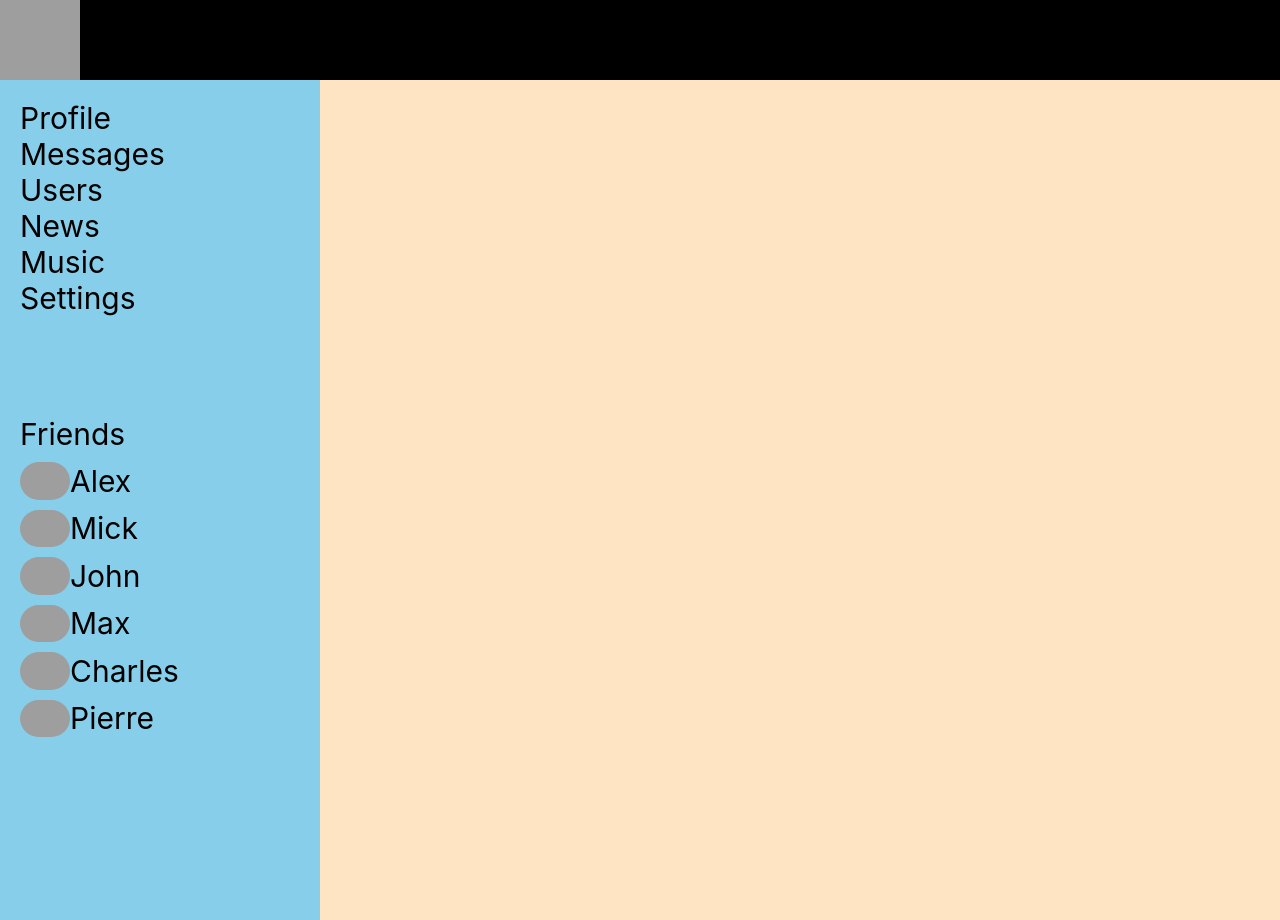
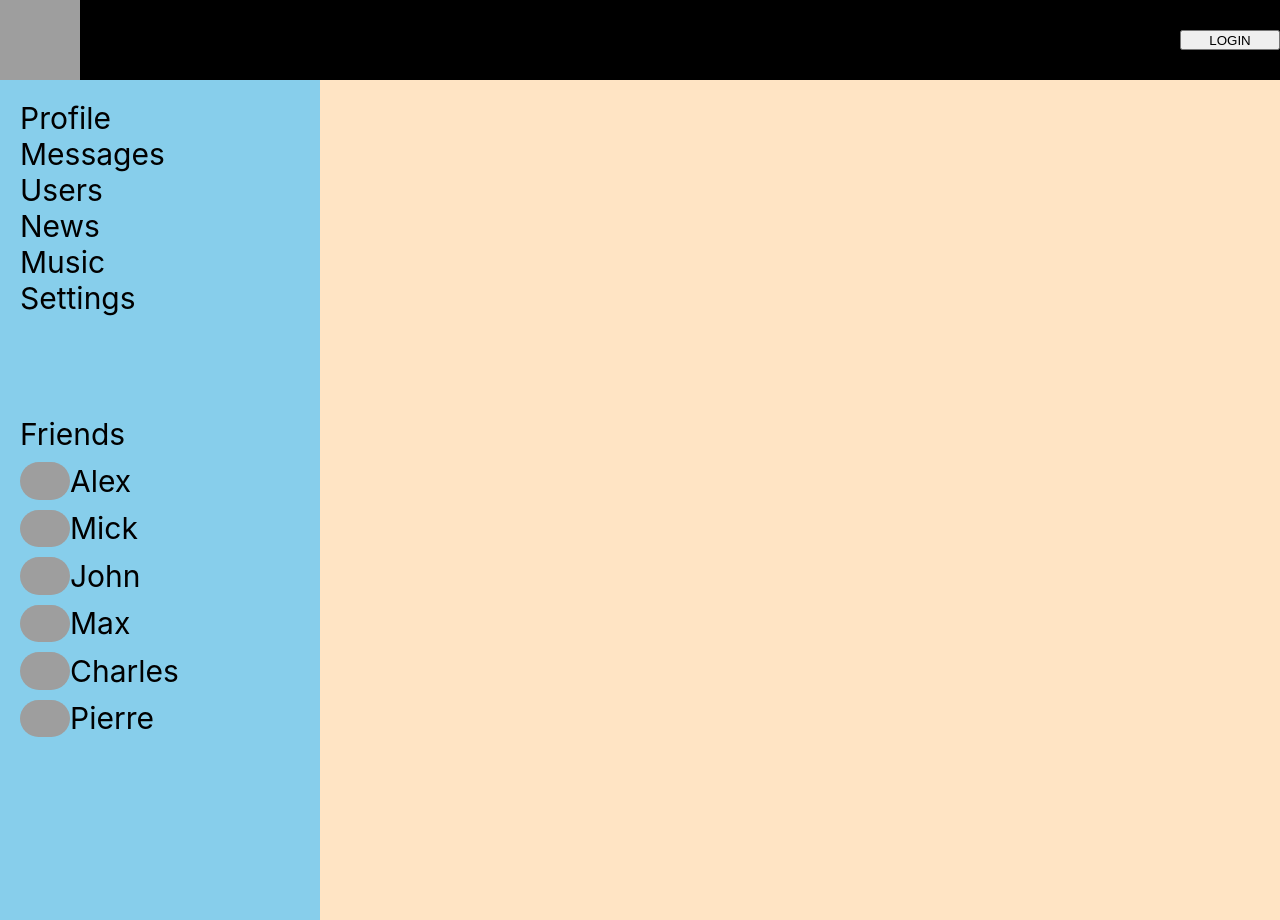
Before and after one commit to rybaaa/social-network, a React (Create React App) app: page / in a window 1280 px wide. Built offline with nearby package versions, Linux system fonts and the light colour scheme; no server answers; grey boxes are pictures that could not be loaded.

Commit message:
ls 61 cookie, login, authentification

```diff
--- a/src/App.tsx
+++ b/src/App.tsx
@@ -1,16 +1,15 @@
 import React from 'react';
 import './App.css';
 import {Nav} from "./components/Navbar/Nav";
-import {Profile} from "./components/Profile/Profile";
-import {Header} from "./components/Header/Header";
 import {BrowserRouter, Route} from "react-router-dom";
 import {Music} from "./components/Music/Music";
 import {News} from "./components/News/News";
 import {Settings} from "./components/Settings/Settings";
 import {MessagesContainer} from "./components/Messages/MessagesContaier";
-import store, {AppStoreType} from "./redux/redux-store";
+import store from "./redux/redux-store";
 import {UsersContainer} from "./components/Users/UsersContainer";
 import {ProfileContainer} from "./components/Profile/ProfileContainer";
+import HeaderContainer from "./components/Header/HeaderContainer";
 
 
 
@@ -18,7 +17,7 @@ function App() {
     return (
         <BrowserRouter>
             <div className='app-wrapper'>
-                <Header/>
+                <HeaderContainer/>
                 <Nav friends={store.getState().sidebar.friends}/>
                 <div className='app-wrapper-content'>
                     <Route path='/profile/:userId?' render={() =>
--- a/src/components/Header/Header.module.css
+++ b/src/components/Header/Header.module.css
@@ -1,10 +1,19 @@
 .header {
     grid-area: h;
     background-color: black;
+    display: flex;
+    justify-content: space-between;
+    align-items: center;
 }
 
 .header img {
     width:5em;
     height: 100%;
-    margin:auto;
 }
+.btn{
+    width: 100px;
+    height: 20px;
+}
+.login {
+    color: aqua;
+}
--- a/src/components/Header/Header.tsx
+++ b/src/components/Header/Header.tsx
@@ -1,11 +1,23 @@
 import React from "react";
 import s from './Header.module.css';
+import {NavLink} from "react-router-dom";
 
+type HeaderPropsType = {
+    isAuth: boolean
+    login: string
+}
 
-export const Header = ()=>{
+const onClickHandler = () => {
+    return <NavLink to={'/login'}></NavLink>
+}
+export const Header = (props: HeaderPropsType) => {
     return (
-        <header className={s.header}>
-            <img className = {s.header_img} src='https://i.etsystatic.com/22231521/r/il/4d30c8/2591560002/il_570xN.2591560002_cwao.jpg'></img>
-        </header>
+        <div className={s.header}>
+            <img className={s.header_img}
+                 src='https://i.etsystatic.com/22231521/r/il/4d30c8/2591560002/il_570xN.2591560002_cwao.jpg'></img>
+            {props.isAuth
+                ? <div className={s.login}>{`Hello ${props.login}!`}</div>
+                : <button onClick={onClickHandler} className={s.btn}>LOGIN</button>           }
+        </div>
     )
 }
--- /dev/null
+++ b/src/components/Header/HeaderContainer.tsx
@@ -0,0 +1,42 @@
+import React from "react";
+import {Header} from "./Header";
+import {setUserData, UserDataType} from "../../redux/authReducer";
+import axios from "axios";
+import {connect} from "react-redux";
+import {AppStoreType} from "../../redux/redux-store";
+
+type MapStateToPropsType = {
+    login: string
+    isAuth:boolean
+}
+type MapDispatchToPropsType = {
+    setUserData: (data: UserDataType) => void
+}
+type AuthType = MapStateToPropsType & MapDispatchToPropsType
+const settings = {
+    withCredentials:true
+}
+
+class HeaderContainer extends React.Component<AuthType> {
+    componentDidMount() {
+        axios.get(`https://social-network.samuraijs.com/api/1.0/auth/me`, settings)
+            .then(response => {
+                if (response.data.resultCode===0){
+                    this.props.setUserData(response.data.data)
+                }
+            })
+    }
+
+    render() {
+        return <Header {...this.props}/>;
+    }
+}
+
+let mapStateToProps = (state: AppStoreType): MapStateToPropsType => {
+    return {
+        login:state.auth.login,
+        isAuth:state.auth.isAuth
+    }
+}
+
+export default connect(mapStateToProps, {setUserData})(HeaderContainer)
--- /dev/null
+++ b/src/redux/authReducer.ts
@@ -0,0 +1,33 @@
+const SET_USER_DATA = 'SET_USER_DATA'
+
+
+
+type ActionType = ReturnType<typeof setUserData>
+
+export type UserDataType = {
+    id:null | number
+    email: string
+    login: string
+    isAuth: boolean
+}
+const initialState = {
+    id:null,
+    email:'',
+    login:'',
+    isAuth: false
+}
+
+
+export const authReducer = (state: UserDataType = initialState, action: ActionType): UserDataType => {
+    switch (action.type) {
+        case SET_USER_DATA:
+            return {
+                ...state,
+                ...action.data,
+                isAuth:true
+            }
+        default:
+            return state
+    }
+}
+export const setUserData = (data:UserDataType) => ({type: SET_USER_DATA, data} as const)
--- a/src/redux/redux-store.ts
+++ b/src/redux/redux-store.ts
@@ -3,12 +3,14 @@ import {profileReducer} from "./profileReducer";
 import {dialogsReducer} from "./dialogsReducer";
 import {sidebarReducer} from "./sidebarReducer";
 import {userReducer} from "./userReducer";
+import {authReducer} from "./authReducer";
 
 let reducer = combineReducers({
     profilePage: profileReducer,
     dialogsPage: dialogsReducer,
     sidebar: sidebarReducer,
-    usersPage: userReducer
+    usersPage: userReducer,
+    auth: authReducer
 })
 
 let store = createStore(reducer);
```
